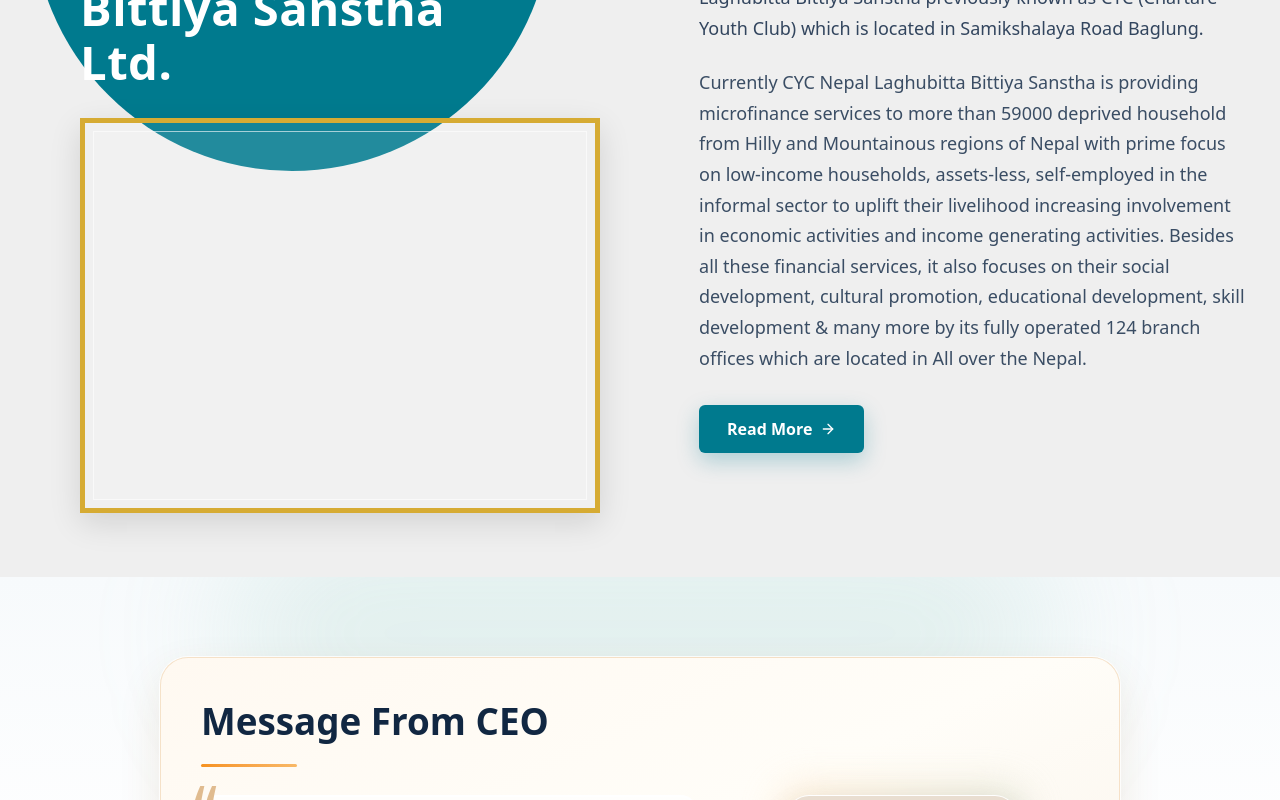
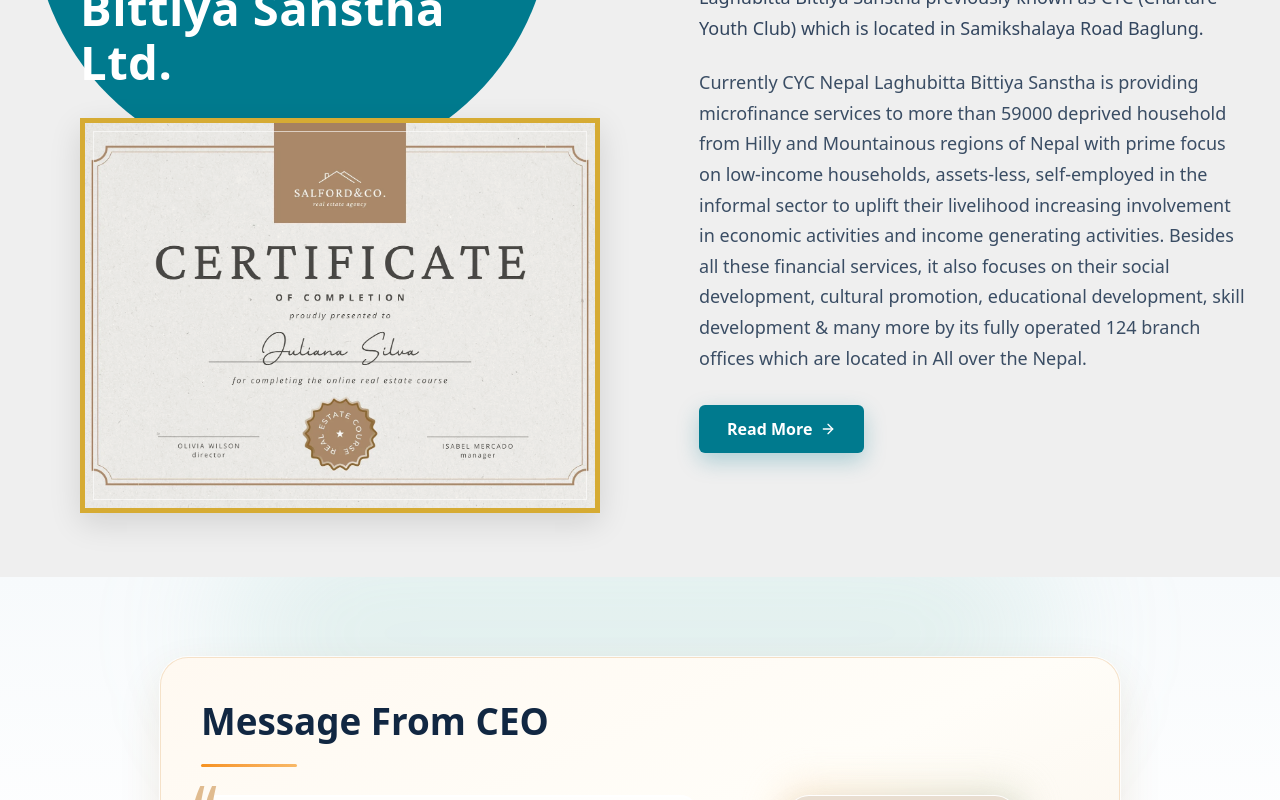
Before and after one commit to BishowDevkota/cycl, a Next.js app in the folder my-app/: page / in a window 1280 px wide. Shown: the part 1020-1820 px from the top of the page. Built offline with nearby package versions, Linux system fonts and the light colour scheme; no server answers; the database is empty.

Commit message:
welcome page changed

```diff
--- a/my-app/components/WelcomeSection.tsx
+++ b/my-app/components/WelcomeSection.tsx
@@ -1,3 +1,4 @@
+import Image from "next/image";
 import Link from "next/link";
 
 export function WelcomeSection() {
@@ -18,6 +19,14 @@
               className="relative mt-5 h-[240px] w-full max-w-[520px] overflow-hidden border-[5px] border-[#d6ab33] bg-white/8 shadow-[0_10px_30px_rgba(0,0,0,0.12)] sm:mt-6 sm:h-[320px] lg:mt-7 lg:h-[395px]"
               aria-label="Certificate placeholder"
             >
+              <Image
+                src="/welcome-certificate.png"
+                alt="CYC certificate"
+                fill
+                sizes="(max-width: 640px) 100vw, (max-width: 1024px) 520px, 520px"
+                className="object-cover"
+                priority
+              />
               <div className="absolute inset-[8px] border border-white/60 bg-white/6" aria-hidden="true" />
             </div>
           </div>
```
Also changed, not shown: my-app/public/welcome-certificate.png (added).
